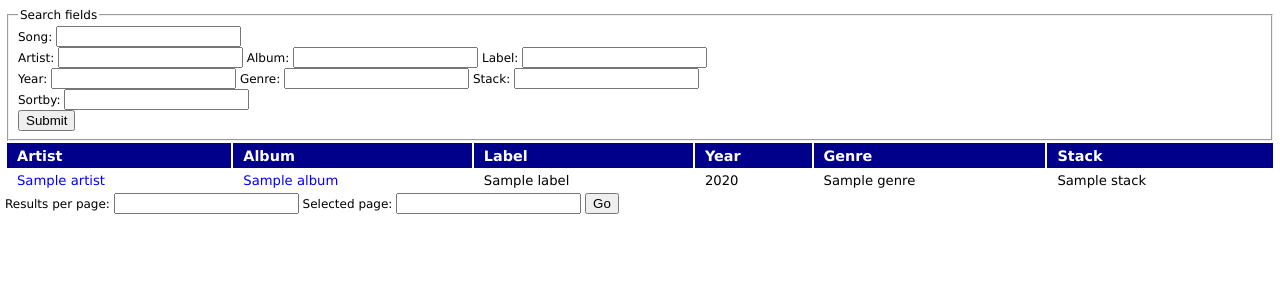
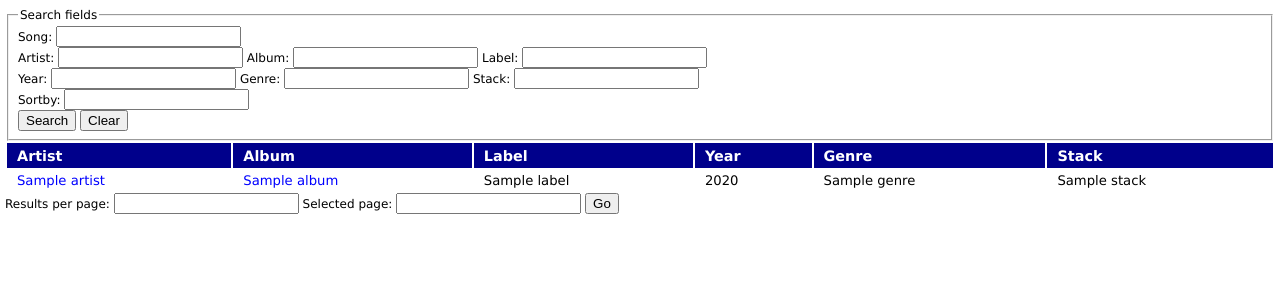
Before and after one commit to cvializ/wuvtdb, a Django app: template wuvt_ims/templates/library.html in a window 1280 px wide. Shown: the part 122-422 px from the top of the page. Run offline with Django 3.2, Linux system fonts and the light colour scheme; the template is opened without the code that fills it: most values are stand-ins (such as "Sample title", 1, 10 or a date in 2020); form fields are guessed from the names that the template uses.

Commit message:
Add a button the clear the form's values

```diff
--- a/wuvt_ims/templates/library.html
+++ b/wuvt_ims/templates/library.html
@@ -12,7 +12,7 @@ function toggleFaq() {
 function demoForm(demoSearchObject) {
 	var form = $('form#search')[0];
 	//form.reset(); // why doesn't this work?
-	$('form#search input[type="text"]').val('');
+    clearFormText();
 	for (var key in demoSearchObject) {
 		if (demoSearchObject.hasOwnProperty(key)) {
 			$('form#search input[name="' + key + '"]').val(demoSearchObject[key]);
@@ -22,6 +22,10 @@ function demoForm(demoSearchObject) {
 
 	// Don't follow the anchor link if Javascript is enabled.
 	return false;
+}
+
+function clearFormText() {
+    $('form#search input[type="text"]').val('');
 }
 
 </script>
@@ -67,7 +71,8 @@ function demoForm(demoSearchObject) {
 	        <br />
 	        {{ form.sortby.label_tag }}: {{ form.sortby }}
 	        <br />
-	        <input type="submit" value="Submit" />
+	        <input type="submit" value="Search" />
+            <input type="button" value="Clear" onclick="clearFormText();" />
         </fieldset>
         {% include "album_table.html" %}
         Results per page: {{ form.items_per_page }}
```
